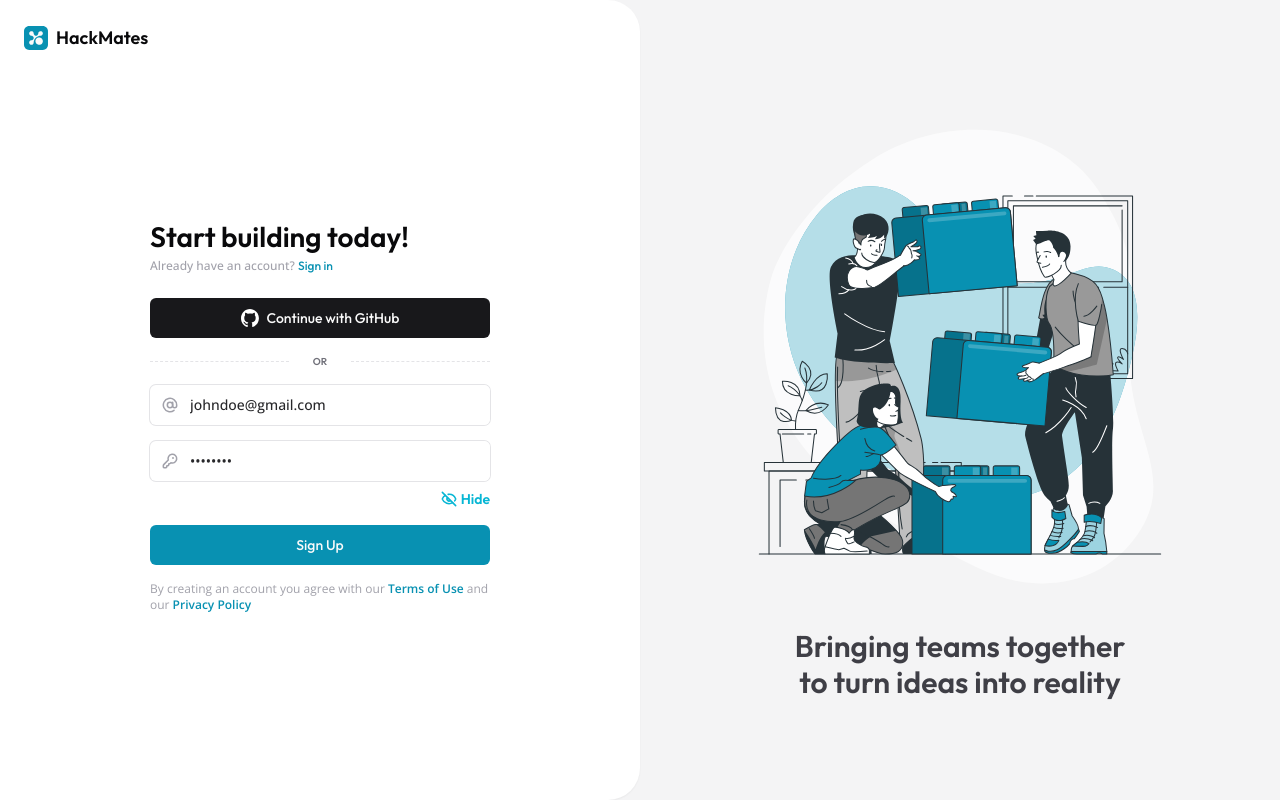
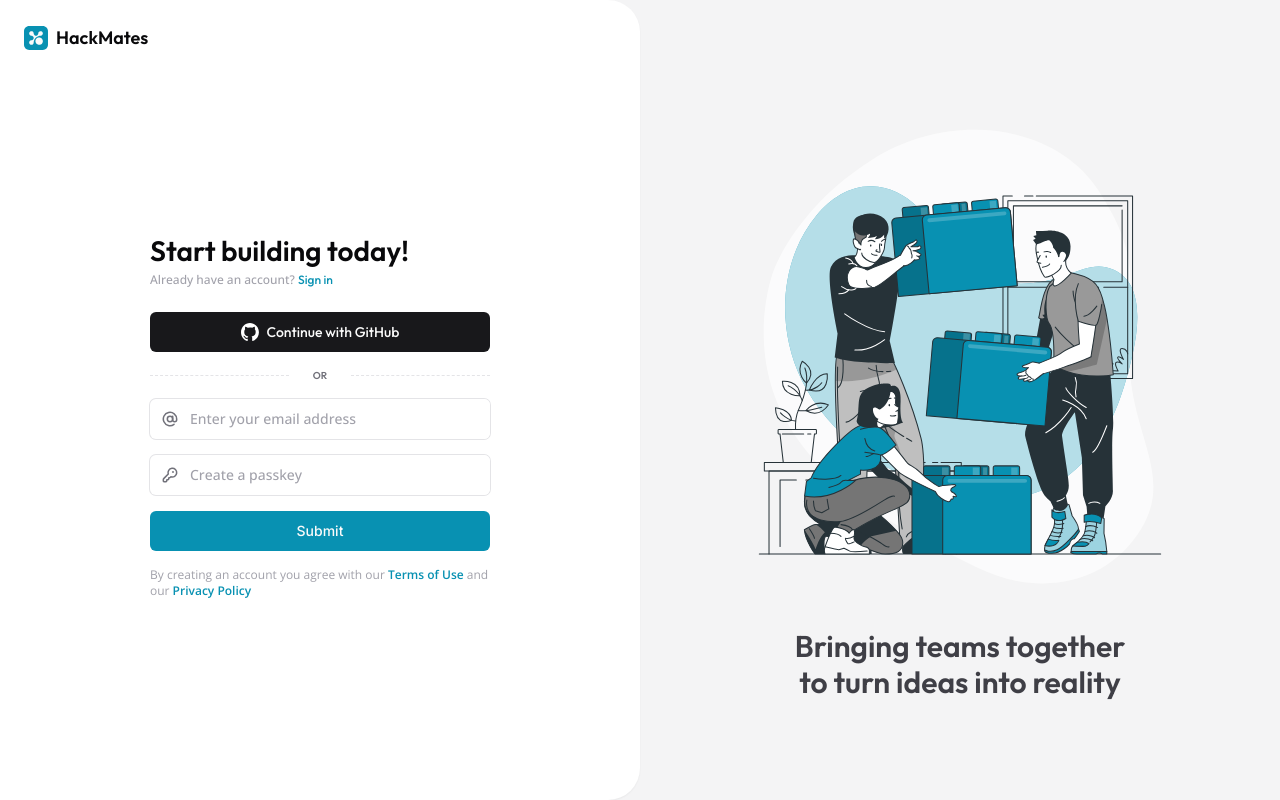
Before and after one commit to AbirSantra/hackmates-web, a Next.js app: page /signup in a window 1280 px wide. Built offline with nearby package versions, Linux system fonts and the light colour scheme.

Commit message:
fix signup form

```diff
--- a/app/(auth)/signup/page.tsx
+++ b/app/(auth)/signup/page.tsx
@@ -1,20 +1,25 @@
 "use client";
 
 import { Button } from "@/components/ui/button";
-import { AtSign, Eye, Github, KeyRound, EyeOff } from "lucide-react";
+import {
+  AtSign,
+  Eye,
+  Github,
+  KeyRound,
+  EyeOff,
+  AtSignIcon,
+} from "lucide-react";
 import Image from "next/image";
 import React, { useState } from "react";
 import GithubLogo from "@/public/assets/socials/github-white.svg";
-import AppInput from "@/components/common/AppInput";
+import AppInput from "@/components/app-ui/AppInput";
+import { z } from "zod";
+import { useForm } from "react-hook-form";
+import { zodResolver } from "@hookform/resolvers/zod";
+import { Form, FormField, FormItem, FormMessage } from "@/components/ui/form";
+import SignUpForm from "@/components/auth/SignUpForm";
 
 const SignUpPage = () => {
-  const [showPassword, setShowPassword] = useState(false);
-  const [formData, setFormData] = useState({
-    email: "johndoe@gmail.com",
-    password: "12345678",
-  });
-
-  //form header
   const HeaderCard = () => {
     return (
       <div className="flex flex-col">
@@ -51,68 +56,6 @@ const SignUpPage = () => {
     );
   };
 
-  //signup form auth
-  const SignUpForm = () => {
-    return (
-      <form className="space-y-4">
-        {/* email input */}
-        <AppInput
-          type="email"
-          placeholder="Enter your email address"
-          id="email"
-          value={formData.email}
-          onChange={(e) =>
-            setFormData({
-              ...formData,
-              email: e.target.value,
-            })
-          }
-          icon={<AtSign strokeWidth={2.3} className="h-4 w-4" />}
-        />
-
-        <div className="space-y-2">
-          {/* password input */}
-          <AppInput
-            type={showPassword ? "text" : "password"}
-            placeholder="Create a passkey"
-            id="passkey"
-            value={formData.password}
-            onChange={(e) =>
-              setFormData({
-                ...formData,
-                password: e.target.value,
-              })
-            }
-            icon={<KeyRound strokeWidth={2.3} className="h-4 w-4" />}
-          />
-
-          <div className="flex w-full justify-end">
-            <button
-              type="button"
-              onClick={() => {
-                setShowPassword((prev) => !prev);
-              }}
-              className="flex flex-row items-center font-brand text-sm font-semibold text-cyan-500"
-            >
-              {showPassword ? (
-                <Eye strokeWidth={2.3} className="mr-1 h-4 w-4" />
-              ) : (
-                <EyeOff strokeWidth={2.3} className="mr-1 h-4 w-4" />
-              )}
-              Hide
-            </button>
-          </div>
-        </div>
-        <Button
-          type="submit"
-          className="w-full bg-primary font-brand font-medium"
-        >
-          Sign Up
-        </Button>
-      </form>
-    );
-  };
-
   //policies footer card
   const FooterCard = () => {
     return (
@@ -128,7 +71,6 @@ const SignUpPage = () => {
       </span>
     );
   };
-
   return (
     <div className="flex w-full max-w-[340px] flex-col gap-6">
       <HeaderCard />
--- /dev/null
+++ b/components/app-ui/AppInput.tsx
@@ -0,0 +1,38 @@
+import React from "react";
+import { Input } from "../ui/input";
+import { Label } from "../ui/label";
+
+export interface InputProps
+  extends React.InputHTMLAttributes<HTMLInputElement> {
+  label?: string;
+  icon?: React.ReactNode;
+}
+
+const AppInput = React.forwardRef<HTMLInputElement, InputProps>(
+  ({ className, type, id, icon, label, ...props }, ref) => {
+    return (
+      <div className="space-y-2">
+        {/* lable text */}
+        {label && (
+          <Label className="font-brand text-[14px] text-zinc-500">
+            {label}
+          </Label>
+        )}
+        {/* input with icons */}
+        <div className="flex items-center rounded-[6px] border-input pl-3 text-muted-foreground ring-1 ring-zinc-200 duration-200 ease-in-out focus-within:text-primary focus-within:ring-2 focus-within:ring-cyan-500">
+          <span className="">{icon}</span>
+          <Input
+            id={id}
+            type={type}
+            ref={ref}
+            {...props}
+            className="group peer border-none font-body font-medium text-zinc-800 ring-offset-0 placeholder:text-zinc-400 focus-visible:ring-transparent focus-visible:ring-offset-0"
+          />
+        </div>
+      </div>
+    );
+  }
+);
+
+AppInput.displayName = "AppInput";
+export default AppInput;
--- /dev/null
+++ b/components/auth/SignUpForm.tsx
@@ -0,0 +1,71 @@
+"use client";
+
+import { z } from "zod";
+import { useForm } from "react-hook-form";
+import { zodResolver } from "@hookform/resolvers/zod";
+import { Form, FormField, FormItem, FormMessage } from "@/components/ui/form";
+import AppInput from "../app-ui/AppInput";
+import { AtSignIcon, KeyRoundIcon } from "lucide-react";
+import { Button } from "../ui/button";
+
+const SignUpFormSchma = z.object({
+  email: z.string().email(),
+  password: z.string().min(8),
+});
+
+const SignUpForm = () => {
+  const form = useForm<z.infer<typeof SignUpFormSchma>>({
+    resolver: zodResolver(SignUpFormSchma),
+    defaultValues: {
+      email: "",
+      password: "",
+    },
+  });
+
+  function onSubmit(values: z.infer<typeof SignUpFormSchma>) {
+    // Do something with the form values.
+    // ✅ This will be type-safe and validated.
+    console.log(values);
+  }
+
+  return (
+    <Form {...form}>
+      <form onSubmit={form.handleSubmit(onSubmit)} className="w-full space-y-4">
+        <FormField
+          control={form.control}
+          name="email"
+          render={({ field }) => (
+            <FormItem>
+              <AppInput
+                type={"text"}
+                placeholder="Enter your email address"
+                icon={<AtSignIcon strokeWidth={2.3} className="h-4 w-4" />}
+                {...field}
+              />
+              <FormMessage />
+            </FormItem>
+          )}
+        />
+        <FormField
+          control={form.control}
+          name="password"
+          render={({ field }) => (
+            <FormItem>
+              <AppInput
+                type={"password"}
+                placeholder="Create a passkey"
+                icon={<KeyRoundIcon strokeWidth={2.3} className="h-4 w-4" />}
+                {...field}
+              />
+              <FormMessage />
+            </FormItem>
+          )}
+        />
+        <Button type="submit" className="w-full">
+          Submit
+        </Button>
+      </form>
+    </Form>
+  );
+};
+export default SignUpForm;
--- a/components/common/AppInput.tsx
+++ /dev/null
@@ -1,42 +0,0 @@
-import React from 'react'
-import { Input } from '../ui/input'
-import { Label } from '../ui/label'
-
-export interface InputProps
-    extends React.InputHTMLAttributes<HTMLInputElement> {
-    label?: string;
-    icon?: React.ReactNode;
-}
-
-const AppInput = React.forwardRef<HTMLInputElement, InputProps>(
-    ({ className, type, id, icon, label, ...props }, ref) => {
-        return (
-            <div className='space-y-2'>
-                {/* lable text */}
-                {label &&
-                    <Label
-                        className='text-zinc-500 font-brand text-[14px]'
-                        htmlFor={id}
-                    >
-                        {label}
-                    </Label>}
-                {/* input with icons */}
-                <span className='flex items-center pl-3 ring-1 ring-zinc-200 rounded-[6px] border-input focus-within:ring-2 focus-within:ring-cyan-500 duration-200 ease-in-out'>
-                    <span className=" text-zinc-400 peer-focus-within:text-black">
-                        {icon}
-                    </span>
-                    <Input
-                        id={id}
-                        type={type}
-                        ref={ref}
-                        {...props}
-                        className='placeholder:text-zinc-400 font-body font-medium border-none focus-visible:ring-offset-0 focus-visible:ring-transparent group ring-offset-0 peer text-zinc-800'
-                    />
-                </span>
-            </div>
-        )
-    }
-)
-
-AppInput.displayName = 'AppInput'
-export default AppInput
```
